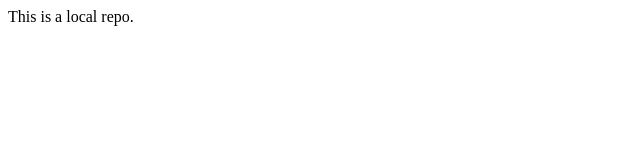
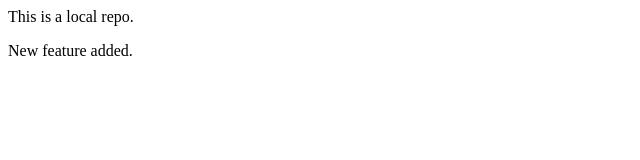
Before and after one commit to Nibha-Venkappa-Rai/LocalRepo, a plain HTML site: page index.html in a window 1280 px wide. Shown: the whole page, without its empty margins (0-640 px from the left). Drawn offline with Linux system fonts and the light colour scheme.

Commit message:
Added new feature

```diff
--- a/index.html
+++ b/index.html
@@ -1 +1,2 @@
 <p>This is a local repo.</p>
+<p>New feature added.</p>
```
